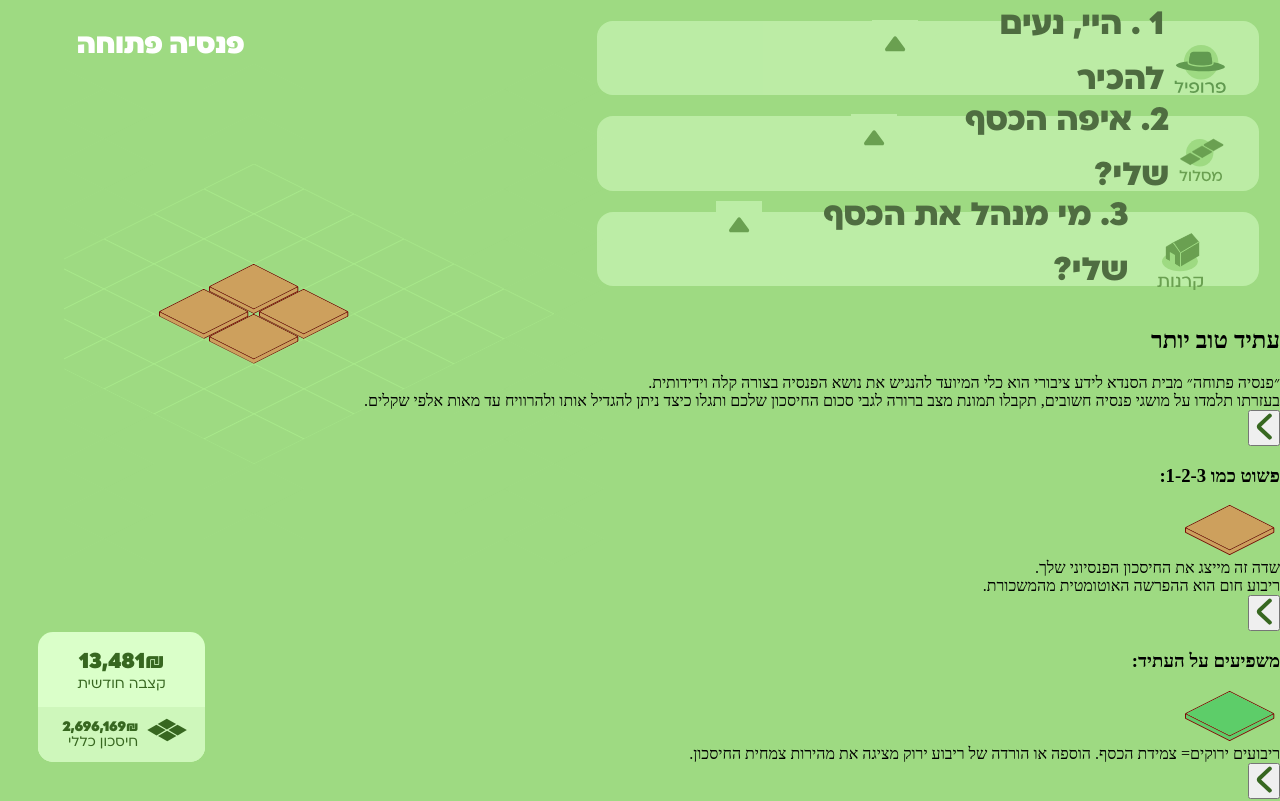
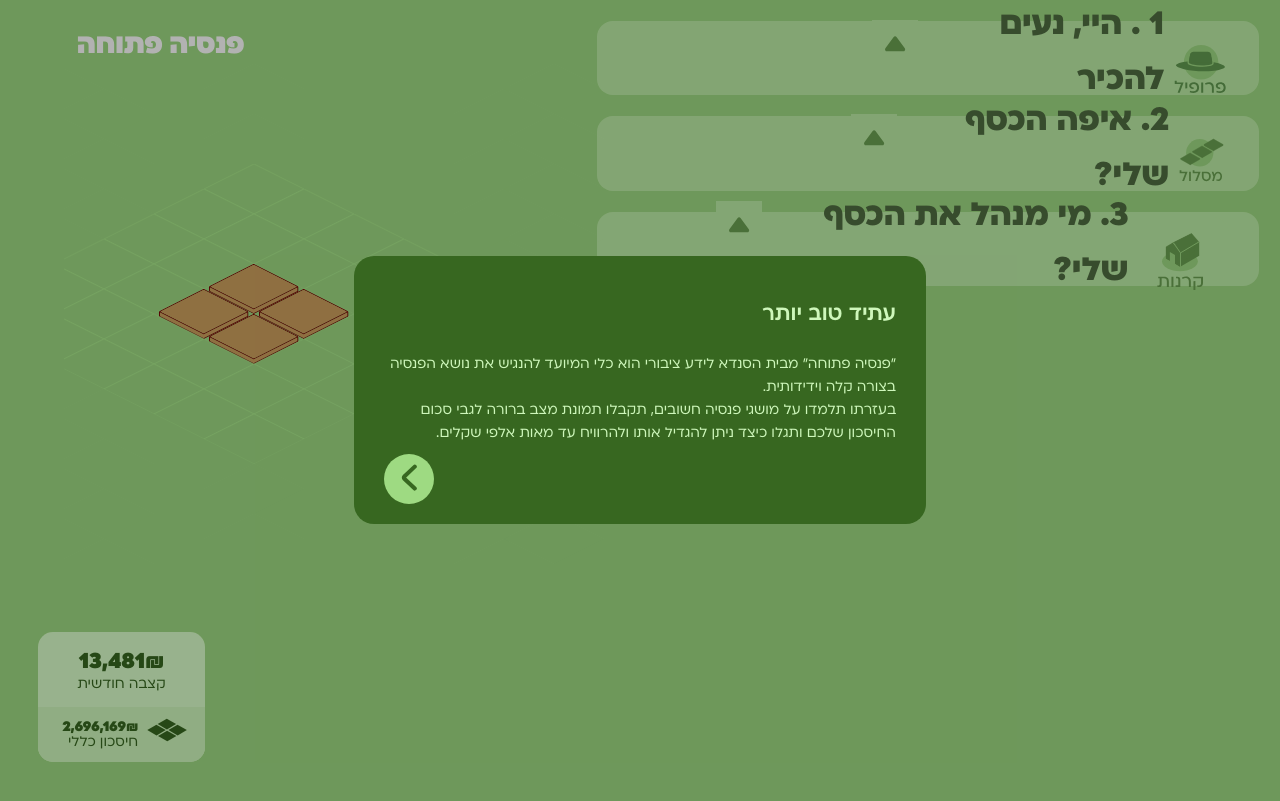
Before and after one commit to oferezr/open-pension, a Next.js app: page / in a window 1280 px wide. Shown: the top 801 px of the page. Built offline with nearby package versions, Linux system fonts and the light colour scheme.

Commit message:
modification of page.tsx (not the one in simulator)

```diff
--- a/app/page.tsx
+++ b/app/page.tsx
@@ -51,6 +51,7 @@ export default function Home() {
       mod5.style.display = "block";
     }
   }
+
   const [tab1Filled, setTab1Filled] = useState(false);
   const [tab2Filled, setTab2Filled] = useState(false);
   const [tab3Filled, setTab3Filled] = useState(false);
@@ -64,9 +65,8 @@ export default function Home() {
 
   return (
     <div dir='rtl'>
-
       <div className="simulator">
-      <div className="right">
+        <div className="right">
                 <PersonalInput tab1Open = {[isTab1Open, setIsTab1Open]} tab2Open = {[isTab2Open, setIsTab2Open]} tab3Open = {[isTab3Open, setIsTab3Open]} tab1Filled = {[tab1Filled, setTab1Filled]} age = {[age, setAge]} salary = {[salary, setSalary]} is_male = {[is_male, setIsMale]}/>
                 <RouteInput tab1Open = {[isTab1Open, setIsTab1Open]} tab2Open = {[isTab2Open, setIsTab2Open]} tab3Open = {[isTab3Open, setIsTab3Open]} tab1Filled = {[tab1Filled, setTab1Filled]} tab2Filled = {[tab2Filled, setTab2Filled]} function={[route, setRoute]} />
                 <FundInput tab1Open = {[isTab1Open, setIsTab1Open]} tab2Open = {[isTab2Open, setIsTab2Open]} tab3Open = {[isTab3Open, setIsTab3Open]} tab1Filled = {[tab1Filled, setTab1Filled]} tab2Filled = {[tab2Filled, setTab2Filled]} tab3Filled = {[tab3Filled, setTab3Filled]}/>
--- a/globals.css
+++ b/globals.css
@@ -590,3 +590,91 @@ h1 a{
       flex:0 0 60%;
       text-align: right;
       }
+
+/*Modals*/
+/*Welcome modal*/
+.modal {
+    position: fixed; /* Stay in place */
+    z-index: 1; /* Sit on top */
+    left: 0;
+    top: 0;
+    width: 100%; /* Full width */
+    height: 100%; /* Full height */
+
+  }
+  .modal-content {
+    background-color: var(--secondery-color);
+    color: var(--forth-color);
+    margin: auto;
+    padding: 20px 30px;
+    width: 40%;
+    border-radius: 20px;
+    padding-bottom: 80px;
+    font-family: var(--primary-font);
+  }
+  .modal-content h2{
+    font-family: var(--primary-font-demi);
+  }
+  .modal-content h3{
+    font-family: var(--primary-font-bold);
+  }
+  .modal-content button{
+    margin-top: 10px;;
+    width: 50px;
+    height: 50px;
+    border-radius: 50%;
+    text-align: center;
+    background-color: var(--primary-color);
+    border: none;
+    float: left;
+  }
+  .modal-content a{
+    background-color: var(--primary-color);
+    font-family: var(--primary-font);
+    color: var(--secondery-color);
+    font-size: 15px;
+    border-radius: 10px;
+    padding: 1.5% 2%;
+    text-decoration: none;
+    float: left;
+  }
+  .modal-content button:hover{
+    background-color: var(--forth-color);
+  }
+  #first-modal, #impact-modal, #dogri-modal, #eys-modal{
+    display: none;
+  }
+  .modal-content .split-containter{
+    display: flex;
+    justify-content: right;
+  }
+  .modal-content .split-containter>svg{
+    margin: 2%;
+  }
+  .modal-content .split-containter>div{
+    margin: 2%;
+  }
+  #welcome-modal{
+    overflow: auto; /* Enable scroll if needed */
+    background-color: rgb(0,0,0); /* Fallback color */
+    background-color: rgba(0,0,0,0.3); /* Black w/ opacity */
+    padding-top: 20%; /* Location of the box */
+  }
+  #first-modal{
+    padding-top: 5%;
+    width: 60%;
+    left: 20%;
+  }
+  #impact-modal{
+    padding-top: 8%;
+    width: 60%;
+    left: 12%;
+  }
+  #dogri-modal{
+    width: 60%;
+    padding-top: 37%;
+  }
+  #eys-modal{
+    width: 60%;
+    padding-top: 32%;
+  }
```
